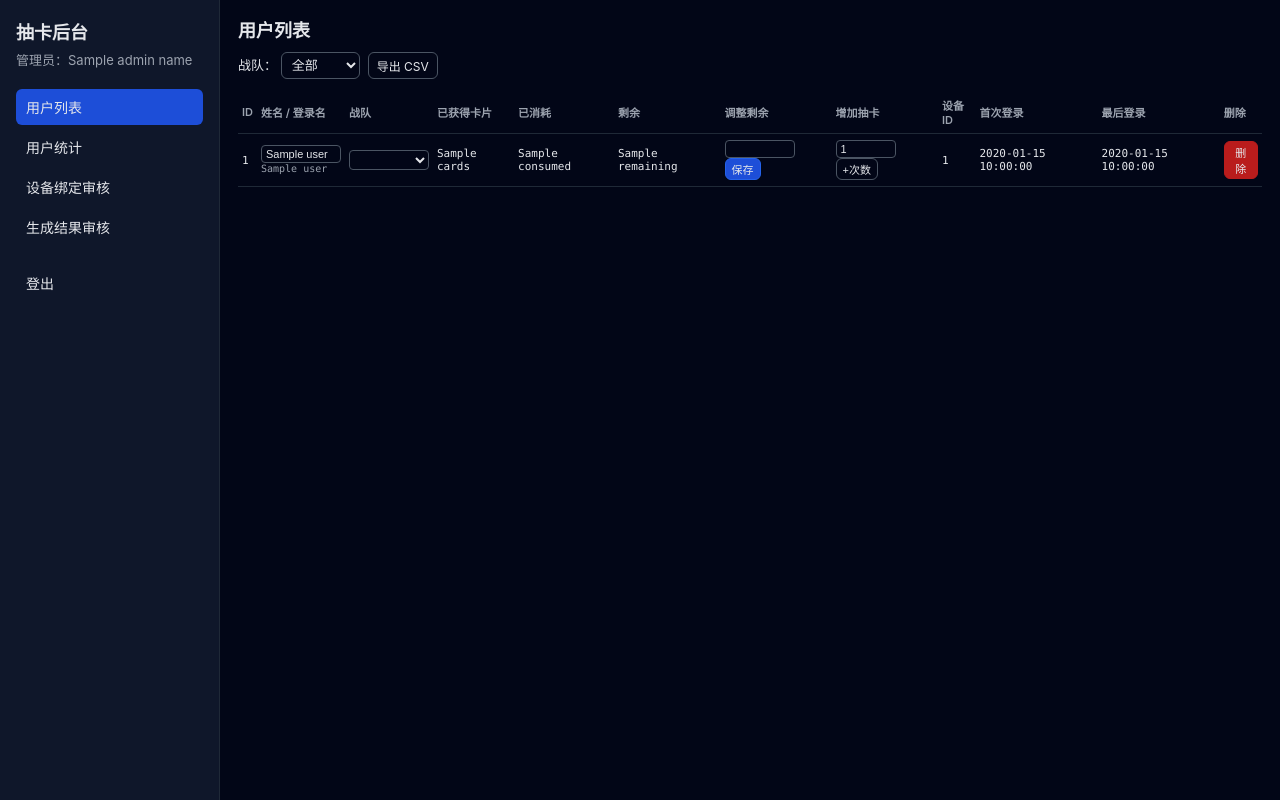
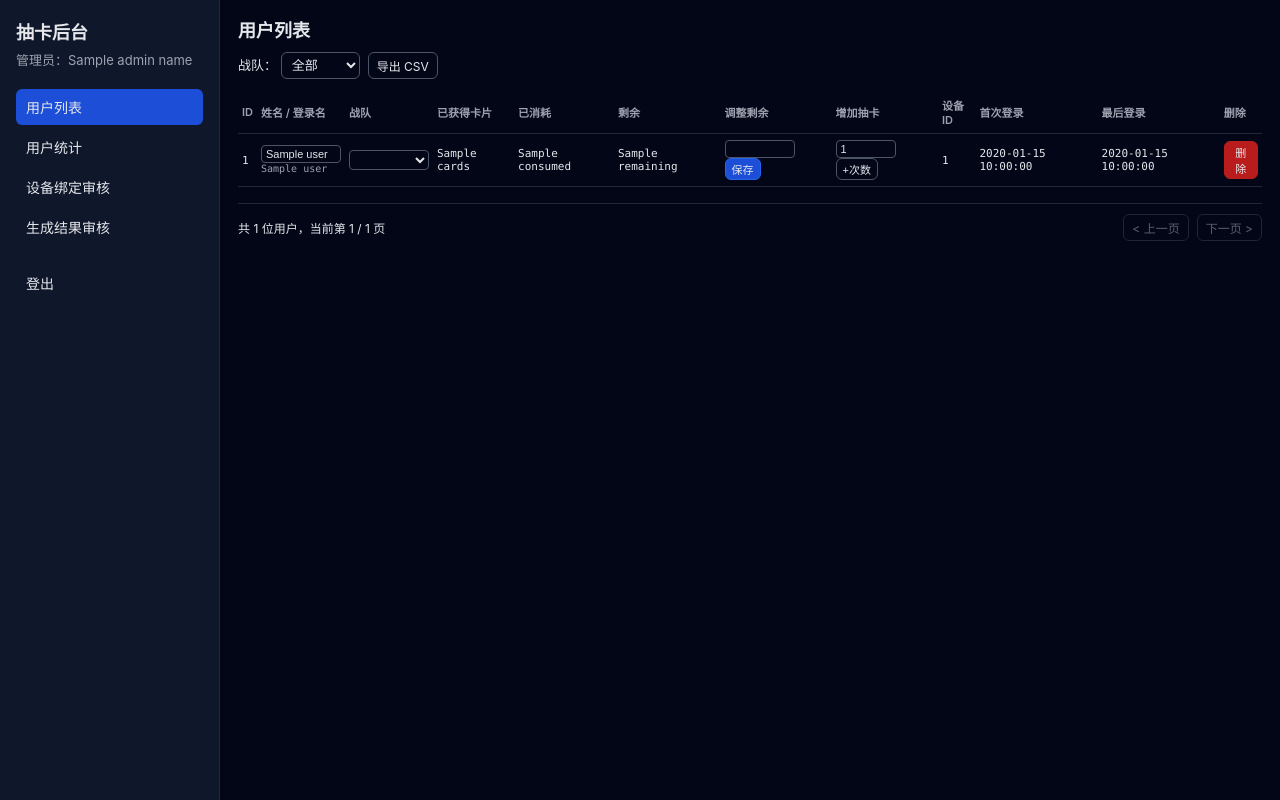
Before and after one commit to fammerhat/card-lottery, a Python web app: template templates/admin_users.html in a window 1280 px wide. Run offline with Jinja, Linux system fonts and the light colour scheme; the template is opened without the code that fills it: most values are stand-ins (such as "Sample title", 1, 10 or a date in 2020).

Commit message:
後台用戶列表支援分頁

```diff
--- a/templates/admin_users.html
+++ b/templates/admin_users.html
@@ -91,6 +91,10 @@
       background: #1d4ed8;
       border-color: #2563eb;
     }
+    .btn.disabled {
+      opacity: 0.4;
+      pointer-events: none;
+    }
     .btn.small {
       padding: 2px 6px;
       font-size: 11px;
@@ -139,6 +143,19 @@
     form.inline {
       display: inline-block;
       margin: 0;
+    }
+    .pagination {
+      display: flex;
+      justify-content: space-between;
+      align-items: center;
+      margin-top: 16px;
+      padding-top: 10px;
+      border-top: 1px solid #1f2937;
+      font-size: 12px;
+    }
+    .pagination-buttons {
+      display: flex;
+      gap: 8px;
     }
   </style>
 </head>
@@ -208,7 +225,7 @@
               <form
                 class="inline"
                 method="post"
-                action="{{ url_for('admin_edit_user', user_id=u.user_id, team=team_filter) }}"
+                action="{{ url_for('admin_edit_user', user_id=u.user_id, team=team_filter, page=page) }}"
               >
                 <input
                   class="input-small"
@@ -255,7 +272,7 @@
               <form
                 class="inline"
                 method="post"
-                action="{{ url_for('admin_add_draws', user_id=u.user_id, team=team_filter) }}"
+                action="{{ url_for('admin_add_draws', user_id=u.user_id, team=team_filter, page=page) }}"
               >
                 <input
                   class="input-small"
@@ -284,7 +301,7 @@
               <form
                 class="inline"
                 method="post"
-                action="{{ url_for('admin_delete_user', user_id=u.user_id, team=team_filter) }}"
+                action="{{ url_for('admin_delete_user', user_id=u.user_id, team=team_filter, page=page) }}"
                 onsubmit="return confirm('确认删除用户 {{ u.name }} 吗？此操作无法恢复。');"
               >
                 <button class="btn small" type="submit" style="border-color:#b91c1c; background:#b91c1c;">
@@ -296,6 +313,24 @@
           {% endfor %}
         </tbody>
       </table>
+      <div class="pagination">
+        <div>
+          共 {{ total_users }} 位用户，当前第 {{ page }} / {{ total_pages }} 页
+        </div>
+        <div class="pagination-buttons">
+          {% if has_prev %}
+          <a class="btn" href="{{ url_for('admin_users', team=team_filter, page=page-1) }}">&lt; 上一页</a>
+          {% else %}
+          <span class="btn disabled">&lt; 上一页</span>
+          {% endif %}
+
+          {% if has_next %}
+          <a class="btn" href="{{ url_for('admin_users', team=team_filter, page=page+1) }}">下一页 &gt;</a>
+          {% else %}
+          <span class="btn disabled">下一页 &gt;</span>
+          {% endif %}
+        </div>
+      </div>
     </div>
   </div>
 </body>
```
Also changed, not shown: app.py (+48 -6 lines).
